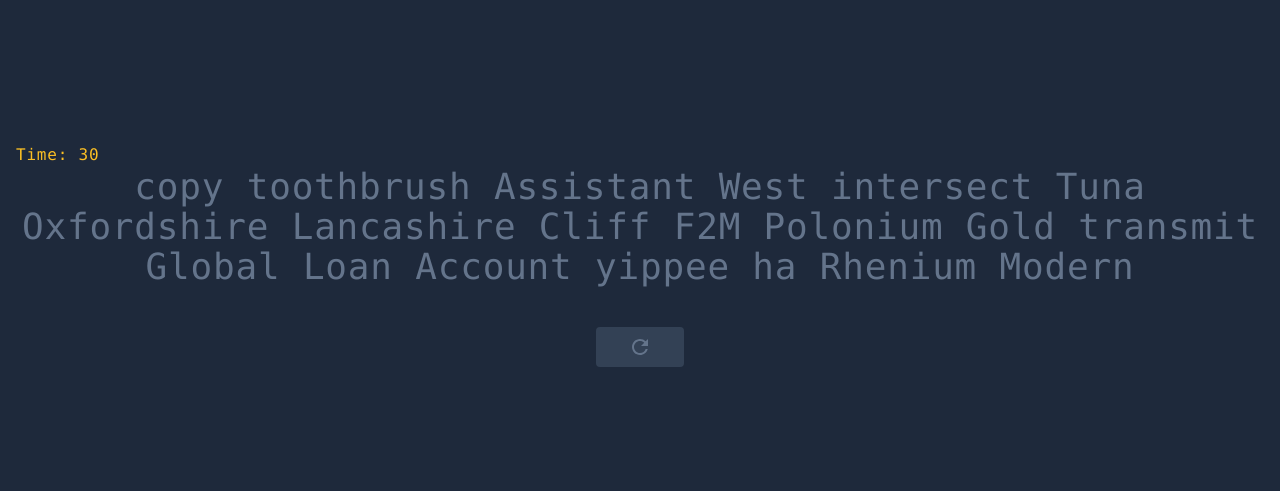
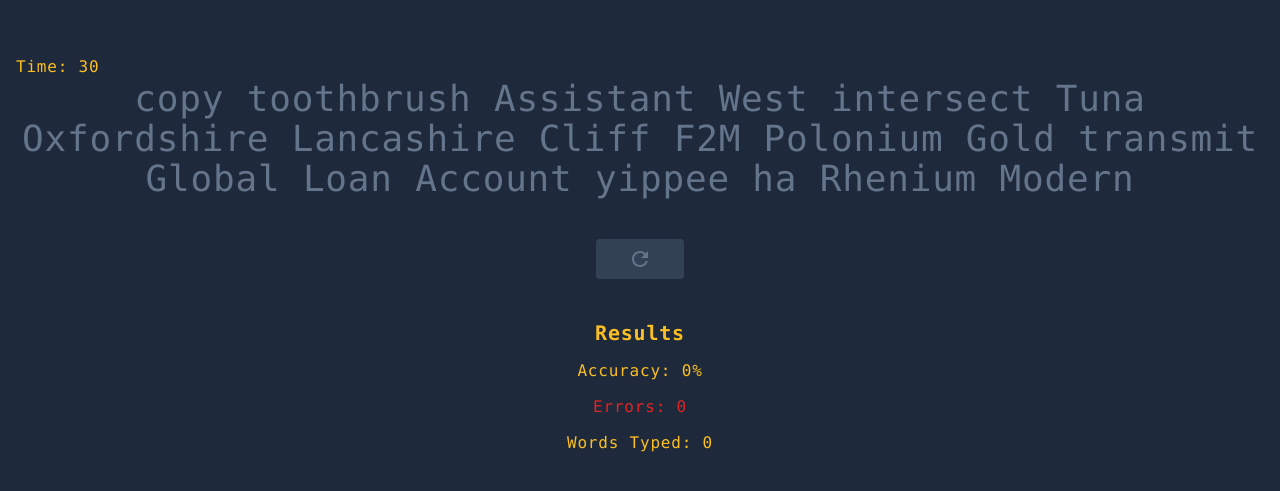
Before and after one commit to aivee-teodocio/flow, a React (Create React App) app: page / in a window 1280 px wide. Shown: the part 145-636 px from the top of the page. Built offline with nearby package versions, Linux system fonts and the light colour scheme; the HTML template or start-up script is replaced by a standard one.

Commit message:
Create basic component for showing stats of an attempt

```diff
--- a/src/App.tsx
+++ b/src/App.tsx
@@ -1,6 +1,7 @@
 import Words from "./components/Words";
 import Timer from "./components/Timer";
 import RedoButton from "./components/RedoButton";
+import Stats from "./components/Stats";
 
 const INIT_TIME_SECONDS = 30;
 
@@ -13,6 +14,12 @@
         onRestart={() => {}}
         className={"mx-auto mt-10 text-slate-500"}
       />
+      <Stats
+        accuracy={0}
+        wordsTyped={0}
+        errors={0}
+        className="mt-10"
+      />
     </>
   );
 }
--- /dev/null
+++ b/src/components/Stats.tsx
@@ -0,0 +1,24 @@
+const Stats = ({
+    accuracy,
+    wordsTyped,
+    className,
+    errors
+}: {
+    accuracy: number;
+    wordsTyped: number;
+    className?: string;
+    errors: number;
+}) => {
+    return (
+        <ul
+            className={`flex flex-col items-center text-primary-400 space-y-3 ${className}`}
+        >
+            <li className="text-xl font-bold">Results</li>
+            <li>Accuracy: {accuracy}%</li>
+            <li className="text-red-600">Errors: {errors}</li>
+            <li>Words Typed: {wordsTyped}</li>
+        </ul>
+    );
+};
+
+export default Stats;
```
